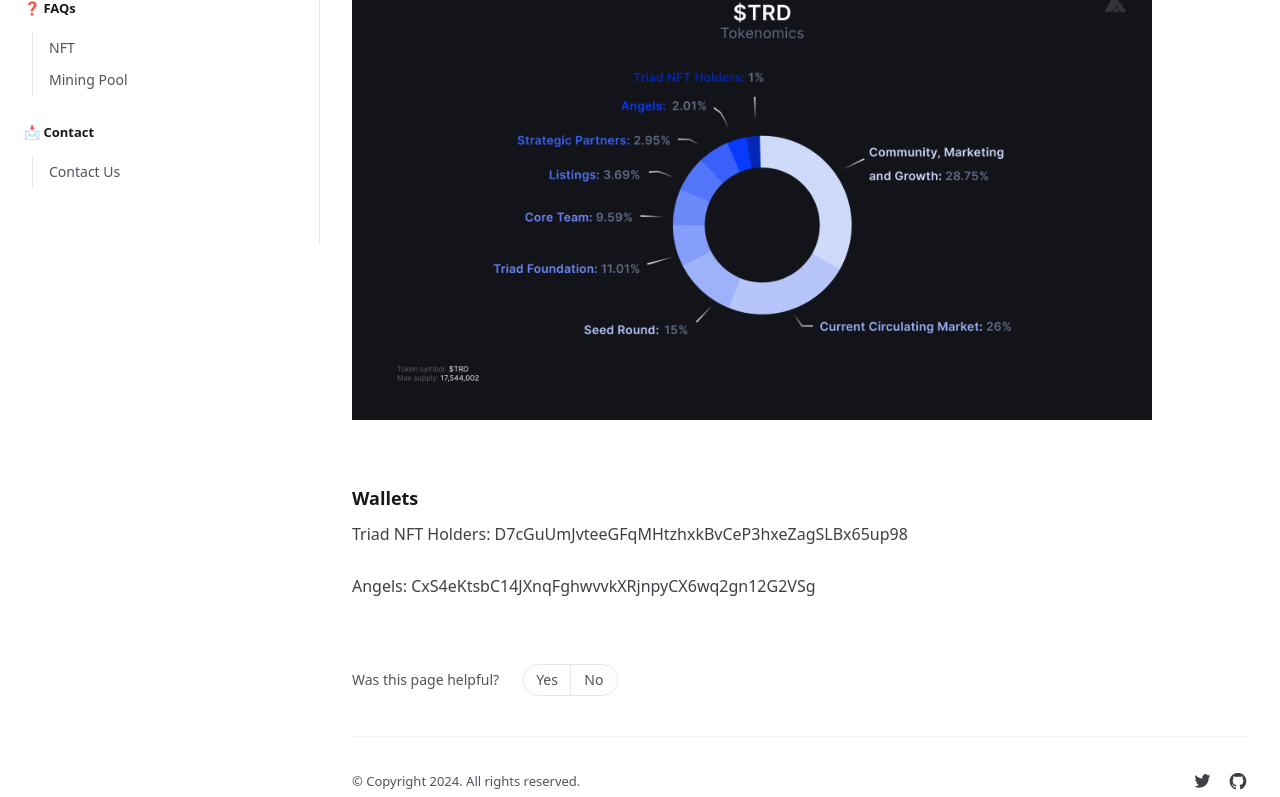
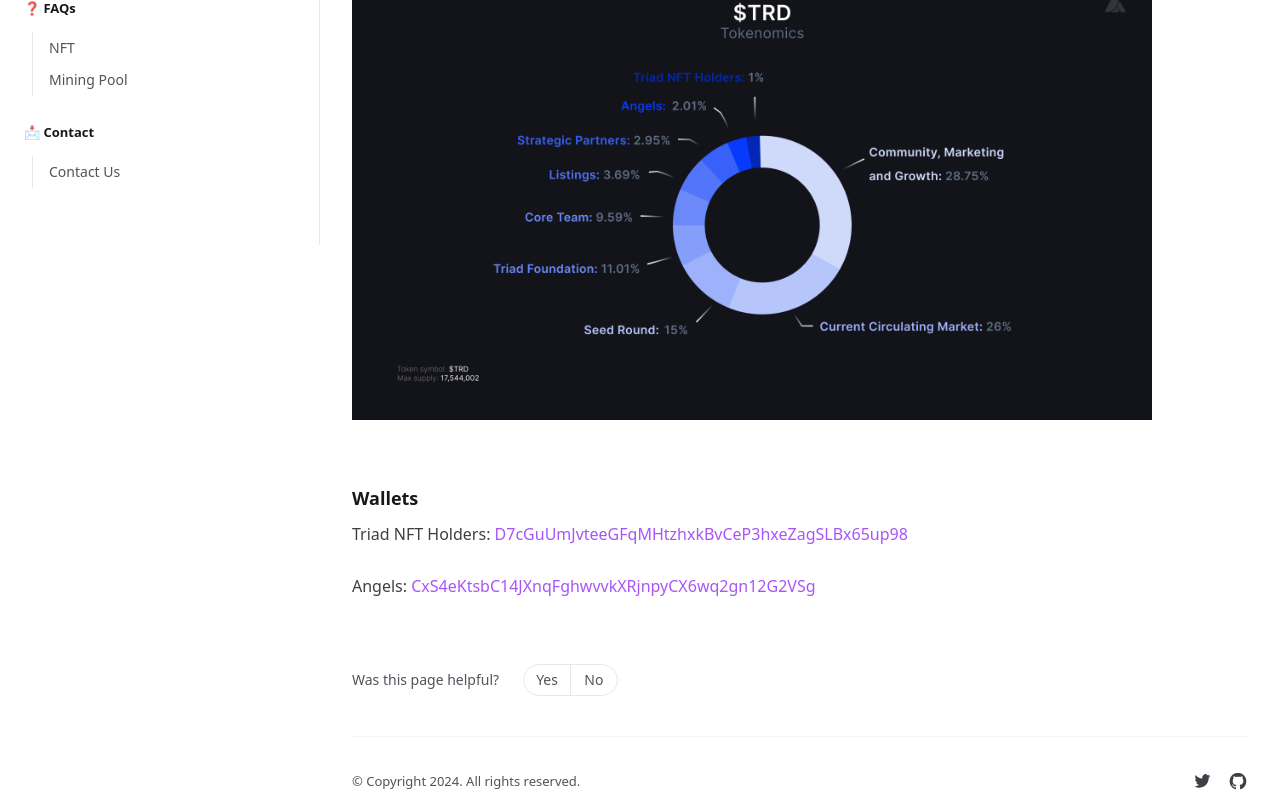
Before and after one commit to triadxyz/docs, a Next.js app: page /tokenomics in a window 1280 px wide. Shown: the part 555-1352 px from the top of the page. Built offline with nearby package versions, Linux system fonts and the light colour scheme.

Commit message:
add links to solscan

```diff
--- a/src/pages/tokenomics.mdx
+++ b/src/pages/tokenomics.mdx
@@ -16,6 +16,6 @@ The total supply of $TRD is 17,540,552.81
 
 ## Wallets
 
-Triad NFT Holders: D7cGuUmJvteeGFqMHtzhxkBvCeP3hxeZagSLBx65up98
+Triad NFT Holders: [D7cGuUmJvteeGFqMHtzhxkBvCeP3hxeZagSLBx65up98](https://solscan.io/address/D7cGuUmJvteeGFqMHtzhxkBvCeP3hxeZagSLBx65up98)
 
-Angels: CxS4eKtsbC14JXnqFghwvvkXRjnpyCX6wq2gn12G2VSg
+Angels: [CxS4eKtsbC14JXnqFghwvvkXRjnpyCX6wq2gn12G2VSg](https://solscan.io/address/CxS4eKtsbC14JXnqFghwvvkXRjnpyCX6wq2gn12G2VSg)
```
